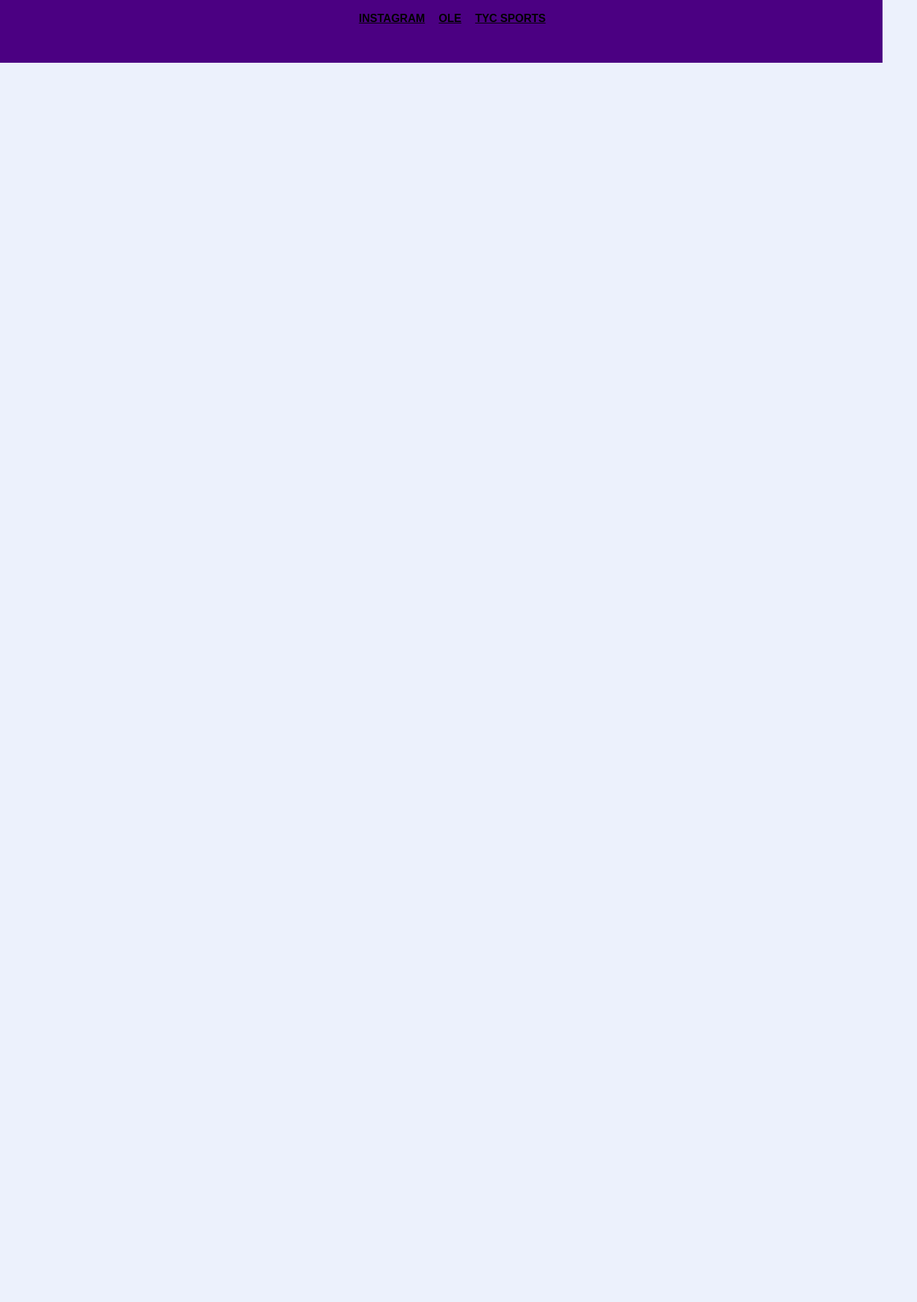
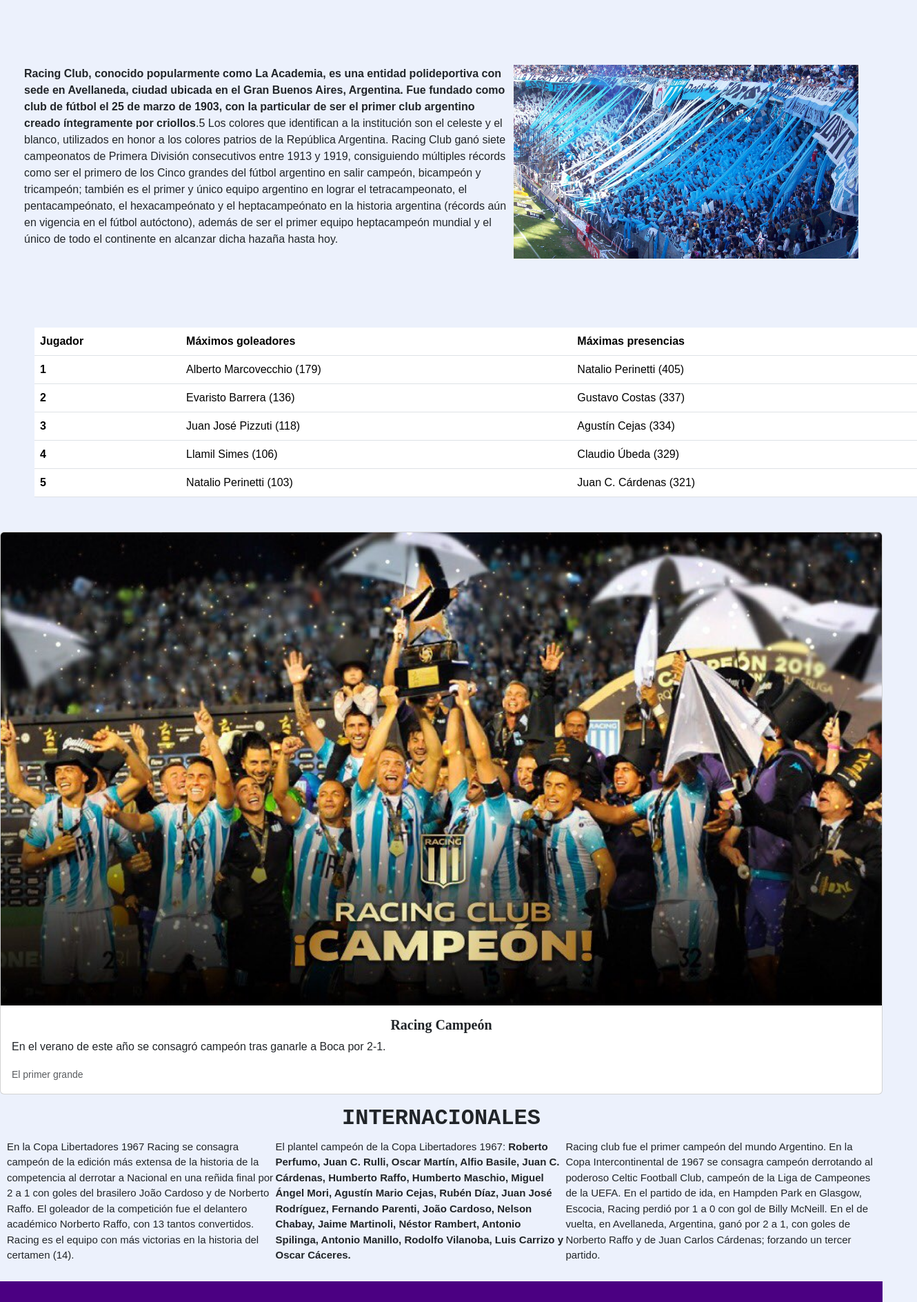
Before and after one commit to GonzaloRaniti/Preentrega2-Raniti, a plain HTML site: page pages/racing-club.html in a window 1280 px wide. Shown: the part 153-2041 px from the top of the page at 69% size, 1330 px wide, since content can reach past the window. Before the commit the page ends 800 px from the top, so only its background shows below. Drawn offline with nearby package versions, Linux system fonts and the light colour scheme.

Commit message:
seccion racing terminada

```diff
--- a/css/style.css
+++ b/css/style.css
@@ -14,6 +14,9 @@ body {
     background-color: indigo !important;
 
 }
+
+/* BOCA JUNIORS */
+
 /* acomodar mi titulo.*/
 .escudo {
     display: flex;
@@ -37,7 +40,7 @@ body {
     transition: 2s;
 }
 
-.escudo-river{
+.escudo-river {
     display: flex;
     justify-content: space-evenly;
     align-items: center;
@@ -53,10 +56,11 @@ body {
     color: red;
 }
 
-.escudo-river:hover{
+.escudo-river:hover {
     transform: scale(1.2) translate(10px);
     transition: 2s;
 }
+
 
 
 
@@ -83,12 +87,16 @@ body {
     color: blueviolet;
 }
 
+.card{
+    display: flex;
+}
+
 .h2 {
     font-weight: bold;
     text-align: center;
 }
 
-.h2:hover{
+.h2:hover {
     color: rgb(86, 192, 60);
 }
 
@@ -136,7 +144,7 @@ body {
     border: 2px solid black;
 }
 
-.btn-river:hover{
+.btn-river:hover {
     color: red;
     font-weight: bold;
     border: 2px solid white
@@ -150,35 +158,35 @@ body {
     align-items: center;
 }
 
-.titulo-2{
+.titulo-2 {
     text-align: center;
     font-weight: bold;
     font-family: 'Courier New', Courier, monospace;
 
 }
 
-.titulo-2:hover{
+.titulo-2:hover {
     background-color: yellow;
     color: blue;
 }
 
-.titulo-3{
+.titulo-3 {
     text-align: center;
     font-weight: bold;
     font-family: 'Courier New', Courier, monospace;
 }
 
-.titulo-3:hover{
+.titulo-3:hover {
     background-color: red;
     color: white;
 }
 
-.flex-river{
+.flex-river {
     display: flex;
     flex-direction: row-reverse;
     justify-content: flex-end;
     align-items: stretch;
-    animation-name: girando;
+    animation-name: agrandando;
     animation-duration: 1s;
     animation-iteration-count: 2;
     animation-delay: 5s;
@@ -189,14 +197,60 @@ body {
 
 }
 
-.flex-river:hover{
+.flex-river:hover {
+    transform: scale(1.2) translate(10px);
+    transition: 10s;
+}
+
+.flex-river img {
+    height: 130px;
+    margin: 15px;
+
+}
+
+/* RACING CLUB */
+
+.escudo-racing{
+    display: flex;
+    justify-content: space-evenly;
+    align-items: center;
+    flex-wrap: nowrap;
+    flex-direction: row-reverse;
+    /* aplicar animacion */
+    animation-name: girando;
+    animation-duration: 1s;
+    animation-iteration-count: 2;
+    animation-delay: 5s;
+    font-weight: bold;
+    padding-top: 15px;
+    color: aqua;
+}
+
+.escudo-racing:hover{
     transform: scale(1.2) translate(10px);
     transition: 2s;
 }
 
-.flex-river img{
-    height: 150px;
-    margin: 90px;
+
+.table{
+    margin: 50px;
+}
+
+.titulo-4{
+    text-align: center;
+    font-weight: bold;
+    font-family: 'Courier New', Courier, monospace;
+}
+
+.titulo-4:hover{
+    background-color: aqua;
+    color: white;
+}
+
+.parrafo-racing{
+    display: flex;
+    font-size: 15px;
+    margin: 10px;
 }
 
 
--- a/pages/racing-club.html
+++ b/pages/racing-club.html
@@ -10,7 +10,6 @@
     <link rel="stylesheet" href="../css/style.css">
 </head>
 
-<body>
 <header>
     <nav class="navbar navbar-expand-lg bg-body-tertiary nav">
         <div class="container-fluid">
@@ -18,8 +17,8 @@
                 <img src="../recursos/favicon.png" alt="slp" width="50px">
             </a>
             <button class="navbar-toggler" type="button" data-bs-toggle="collapse"
-                    data-bs-target="#navbarSupportedContent" aria-controls="navbarSupportedContent"
-                    aria-expanded="false" aria-label="Toggle navigation">
+                data-bs-target="#navbarSupportedContent" aria-controls="navbarSupportedContent" aria-expanded="false"
+                aria-label="Toggle navigation">
                 <span class="navbar-toggler-icon"></span>
             </button>
             <div class="collapse navbar-collapse" id="navbarSupportedContent">
@@ -28,18 +27,15 @@
                         <a class="nav-link active text-white" aria-current="page" href="../index.html">INICIO</a>
                     </li>
                     <li class="nav-item">
-                            <a class="nav-link active text-white" aria-current="page"
-                                href="./boca-juniors.html">BOCA
+                        <a class="nav-link active text-white" aria-current="page" href="./boca-juniors.html">BOCA
                             JUNIORS</a>
                     </li>
                     <li class="nav-item">
-                            <a class="nav-link active text-white" aria-current="page"
-                                href="./river-plate.html">RIVER
+                        <a class="nav-link active text-white" aria-current="page" href="./river-plate.html">RIVER
                             PLATE</a>
                     </li>
                     <li class="nav-item">
-                            <a class="nav-link active text-white" aria-current="page"
-                                href="./racing-club.html">RACING
+                        <a class="nav-link active text-white" aria-current="page" href="./racing-club.html">RACING
                             CLUB</a>
                     </li>
                     <li class="nav-item">
@@ -47,8 +43,7 @@
                             href="./independiente.html">INDEPENDIENTE</a>
                     </li>
                     <li class="nav-item">
-                            <a class="nav-link active text-white" aria-current="page"
-                                href="./contacto.html">CONTACTANOS</a>
+                        <a class="nav-link active text-white" aria-current="page" href="./contacto.html">CONTACTANOS</a>
                     </li>
 
                 </ul>
@@ -60,7 +55,81 @@
 </header>
 
 <main>
+    <section class="escudo-racing">
         <h1>RACING CLUB</h1>
+
+        <img src="../recursos/Escudo_de_Racing_Club_(2014).svg.png" alt="Escudo racing-club" width="90px">
+    </section>
+
+    <div class="imagen">
+        <img src="../recursos/estadio de racing.jpg" alt="escudo de boca" width="500px">
+        <p> <strong> Racing Club, conocido popularmente como La Academia, es una entidad polideportiva con sede en Avellaneda, ciudad ubicada en el Gran Buenos Aires, Argentina. Fue fundado como club de fútbol el 25 de marzo de 1903, con la particular de ser el primer club argentino creado íntegramente por criollos</strong>.5 Los colores que identifican a la institución son el celeste y el blanco, utilizados en honor a los colores patrios de la República Argentina. Racing Club ganó siete campeonatos de Primera División consecutivos entre 1913 y 1919, consiguiendo múltiples récords como ser el primero de los Cinco grandes del fútbol argentino en salir campeón, bicampeón y tricampeón; también es el primer y único equipo argentino en lograr el tetracampeonato, el pentacampeónato, el hexacampeónato y el heptacampeónato en la historia argentina (récords aún en vigencia en el fútbol autóctono), además de ser el primer equipo heptacampeón mundial y el único de todo el continente en alcanzar dicha hazaña hasta hoy.</p>
+        <p></p>
+    </div>
+
+    <table class="table">
+        <thead>
+            <tr>
+                <th scope="col">Jugador</th>
+                <th scope="col">Máximos goleadores</th>
+                <th scope="col">Máximas presencias</th>
+
+            </tr>
+        </thead>
+        <tbody>
+            <tr>
+                <th scope="row">1</th>
+                <td>Alberto Marcovecchio (179)</td>
+                <td>Natalio Perinetti (405)</td>
+
+            </tr>
+            <tr>
+                <th scope="row">2</th>
+                <td>Evaristo Barrera (136)</td>
+                <td>Gustavo Costas (337)</td>
+
+            </tr>
+            <tr>
+            <tr>
+                <th scope="row">3</th>
+                <td>Juan José Pizzuti (118) </td>
+                <td>Agustín Cejas (334)</td>
+
+            </tr>
+            </tr>
+            <tr>
+                <th scope="row">4</th>
+                <td>Llamil Simes (106) </td>
+                <td>Claudio Úbeda (329) </td>
+
+            </tr>
+            <tr>
+                <th scope="row">5</th>
+                <td>Natalio Perinetti (103) </td>
+                <td>Juan C. Cárdenas (321)</td>
+
+            </tr>
+        </tbody>
+    </table>
+
+    <div class="card mb-3">
+        <img src="../recursos/racing campeon.jpg" class="card-img-top" alt="Racing Campeón" width="30px">
+        <div class="card-body">
+            <h5 class="card-title">Racing Campeón</h5>
+            <p class="card-text">En el verano de este año se consagró campeón tras ganarle a Boca por 2-1.</p>
+            <p class="card-text"><small class="text-body-secondary">El primer grande</small></p>
+        </div>
+    </div>
+
+    <h2 class="titulo-4">INTERNACIONALES</h2>
+
+    <section class="parrafo-racing">
+        <p>En la Copa Libertadores 1967 Racing se consagra campeón de la edición más extensa de la historia de la competencia al derrotar a Nacional en una reñida final por 2 a 1 con goles del brasilero João Cardoso y de Norberto Raffo. El goleador de la competición fue el delantero académico Norberto Raffo, con 13 tantos convertidos. Racing es el equipo con más victorias en la historia del certamen (14).</p>
+        <p>El plantel campeón de la Copa Libertadores 1967: <b> Roberto Perfumo, Juan C. Rulli, Oscar Martín, Alfio Basile, Juan C. Cárdenas, Humberto Raffo, Humberto Maschio, Miguel Ángel Mori, Agustín Mario Cejas, Rubén Díaz, Juan José Rodríguez, Fernando Parenti, João Cardoso, Nelson Chabay, Jaime Martinoli, Néstor Rambert, Antonio Spilinga, Antonio Manillo, Rodolfo Vilanoba, Luis Carrizo y Oscar Cáceres.</b></p>
+        <p>Racing club fue el primer campeón del mundo Argentino. En la Copa Intercontinental de 1967 se consagra campeón derrotando al poderoso Celtic Football Club, campeón de la Liga de Campeones de la UEFA. En el partido de ida, en Hampden Park en Glasgow, Escocia, Racing perdió por 1 a 0 con gol de Billy McNeill. En el de vuelta, en Avellaneda, Argentina, ganó por 2 a 1, con goles de Norberto Raffo y de Juan Carlos Cárdenas; forzando un tercer partido.</p>
+
+    </section>
+
 </main>
 
 
```
Also changed, not shown: pages/river-plate.html (+27 -15 lines), recursos/racing campeon.jpg (added). Lines whose indentation alone changed are shown as unchanged.
